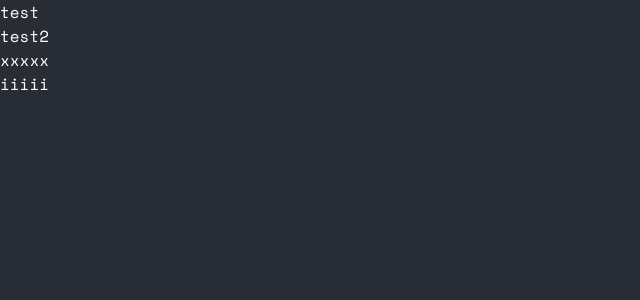
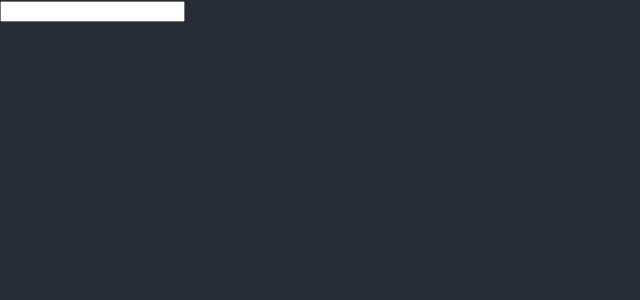
Before and after one commit to tnyo43/reactCUI, a React (Create React App) app: page / in a window 1280 px wide. Shown: the top 300 px of the page, without its empty margins (0-640 px from the left). Built offline with nearby package versions, Linux system fonts and the light colour scheme.

Commit message:
CommandInput: update history by commands

```diff
--- a/src/App.tsx
+++ b/src/App.tsx
@@ -1,5 +1,6 @@
 import React from 'react';
 import CommandHistory from './CommandHistory';
+import CommandInput from './CommandInput';
 import './App.css';
 
 interface AppProps {
@@ -14,14 +15,22 @@ class App extends React.Component<AppProps, AppState> {
 		super(props);
 
 		this.state = {
-			history: ["test", "test2", "xxxxx", "iiiii"]
+			history: []
 		};
+
+		this.executeCommand = this.executeCommand.bind(this);
+	}
+
+	executeCommand(command: string) {
+		console.log("executeCommand", command);
+		this.setState({history: this.state.history.concat(command)});
 	}
 
 	render() {
 		return (
 			<div className="App">
 				<CommandHistory history={this.state.history}/>
+				<CommandInput executeCommand={this.executeCommand}/>
 			</div>
 		);
 	}
--- a/src/CommandHistory.tsx
+++ b/src/CommandHistory.tsx
@@ -6,7 +6,7 @@ interface CommandHistoryProps {
 
 const CommandHistory: React.FC<CommandHistoryProps> = (props: CommandHistoryProps) => {
     return (
-        <div className="App">
+        <div>
             {props.history.map(data => <div className="cli-text">{data}</div>)}
         </div>
     );
--- /dev/null
+++ b/src/CommandInput.tsx
@@ -0,0 +1,43 @@
+import React from 'react';
+
+interface CommandInputProps {
+    executeCommand: (command: string) => void
+}
+
+interface CommandInputState {
+    text: string
+}
+
+class CommandInput extends React.Component<CommandInputProps, CommandInputState> {
+    constructor(props: CommandInputProps) {
+        super(props);
+
+        this.state = {
+            text: ""
+        };
+
+        this.onKeyDown = this.onKeyDown.bind(this);
+    }
+
+    onKeyDown(event: React.KeyboardEvent<HTMLInputElement>) {
+        if (event.keyCode === 13) { // Enter Key
+            this.props.executeCommand(this.state.text);
+            this.setState({text: ""});
+        }
+    }
+
+    render() {
+        return (
+            <div>
+                <input
+                    onChange={value => this.setState({text: value.target.value})}
+                    value={this.state.text}
+                    onKeyDown={this.onKeyDown}
+                />
+            </div>
+        );
+    }
+}
+
+
+export default CommandInput;
```
